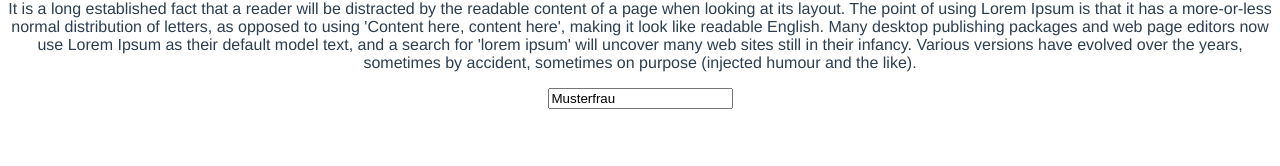
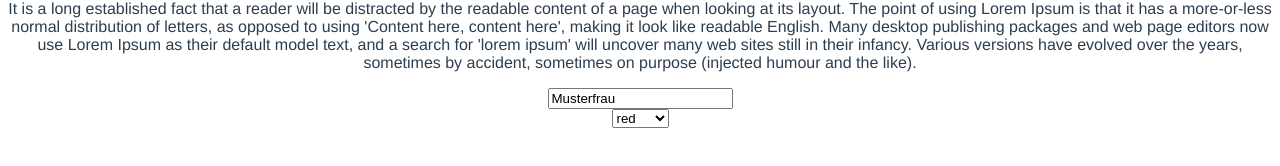
Before and after one commit to eynimeni/vueHotel, a Vue app: page / in a window 1280 px wide. Shown: the part 486-652 px from the top of the page. Built offline with nearby package versions, Linux system fonts and the light colour scheme.

Commit message:
selector working index and value

```diff
--- a/src/components/ExerciseOne.vue
+++ b/src/components/ExerciseOne.vue
@@ -7,6 +7,12 @@
     <p>It is a long established fact that a reader will be distracted by the readable content of a page when looking at its layout. The point of using Lorem Ipsum is that it has a more-or-less normal distribution of letters, as opposed to using 'Content here, content here', making it look like readable English. Many desktop publishing packages and web page editors now use Lorem Ipsum as their default model text, and a search for 'lorem ipsum' will uncover many web sites still in their infancy. Various versions have evolved over the years, sometimes by accident, sometimes on purpose (injected humour and the like).</p>
     <input type="text" v-model="username">
   </div>
+  <div>
+    <select>
+      <option v-for="i in colors" :value="i.index">{{ i.color }}</option>
+    </select>
+  </div>
+
 </template>
 
 <script>
@@ -16,7 +22,11 @@ export default {
   data() {
     return {
       username: "Musterfrau",
-      colors: {"red":1, "green":2, "blue":3}
+      colors: [
+        {index:1, color:"red"},
+        {index:2, color:"green"},
+        {index:3, color:"blue"}
+      ]
     }
   }
 }
```
